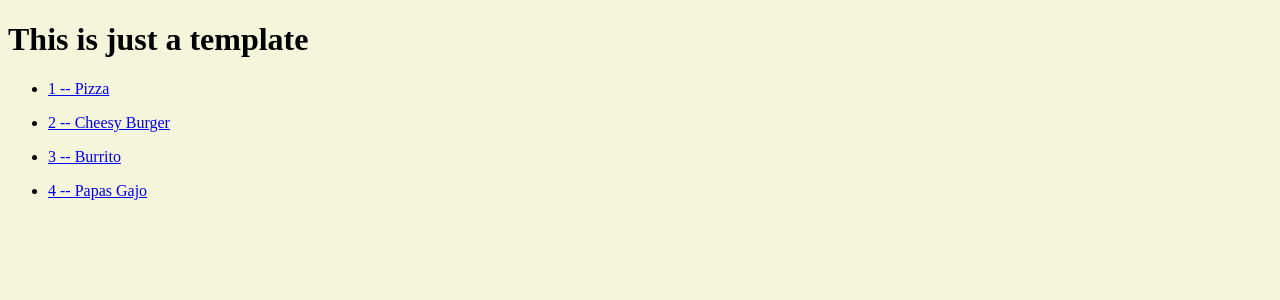
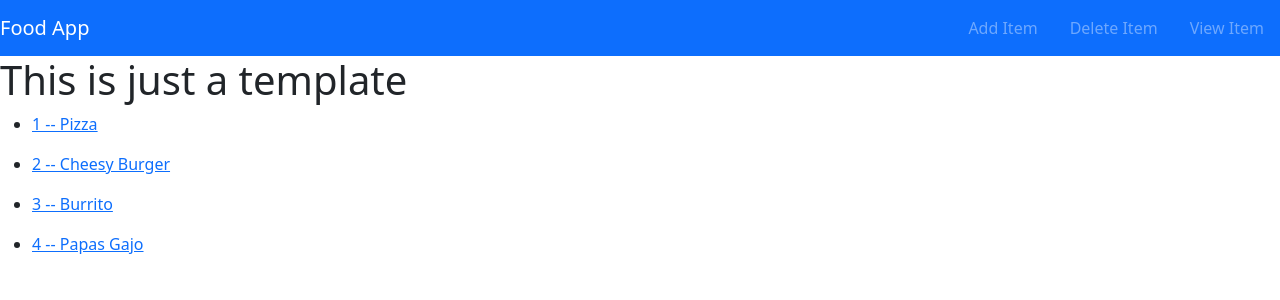
Before and after one commit to armandodeleon/djangoMC_Food, a Django app: page /food/ in a window 1280 px wide. Shown: the top 300 px of the page. Run offline with Django 5.2, Linux system fonts and the light colour scheme; data comes from the database, SQL or seed files in the repository.

Commit message:
34. NavBar Bootstrap

```diff
--- a/food/templates/food/index.html
+++ b/food/templates/food/index.html
@@ -2,11 +2,30 @@
 <!DOCTYPE html>
 <html lang="en">
 <head>
-    <meta charset="UTF-8">
+    <meta name="viewport" content="width=device-width, initial-scale=1">
     <title>Title</title>
     <link rel="stylesheet" href="{% static 'food/style.css' %}">
+    <link href="https://cdn.jsdelivr.net/npm/bootstrap@5.3.2/dist/css/bootstrap.min.css" rel="stylesheet" integrity="sha384-T3c6CoIi6uLrA9TneNEoa7RxnatzjcDSCmG1MXxSR1GAsXEV/Dwwykc2MPK8M2HN" crossorigin="anonymous">
 </head>
 <body>
+
+    <nav class="navbar bg-primary" data-bs-theme="dark">
+        <a href="#" class="navbar-brand navbar-black">Food App</a>
+
+        <ul class="nav">
+            <li class="nav-item">
+                <a class="nav-link active" href="#">Add Item</a>
+            </li>
+            <li class="nav-item">
+                <a class="nav-link" href="#">Delete Item</a>
+            </li>
+            <li class="nav-item">
+                <a class="nav-link" href="#">View Item</a>
+            </li>
+        </ul>
+    </nav>
+
+
     <h1>This is just a template</h1>
 
     {% for item in item_list %}
```
